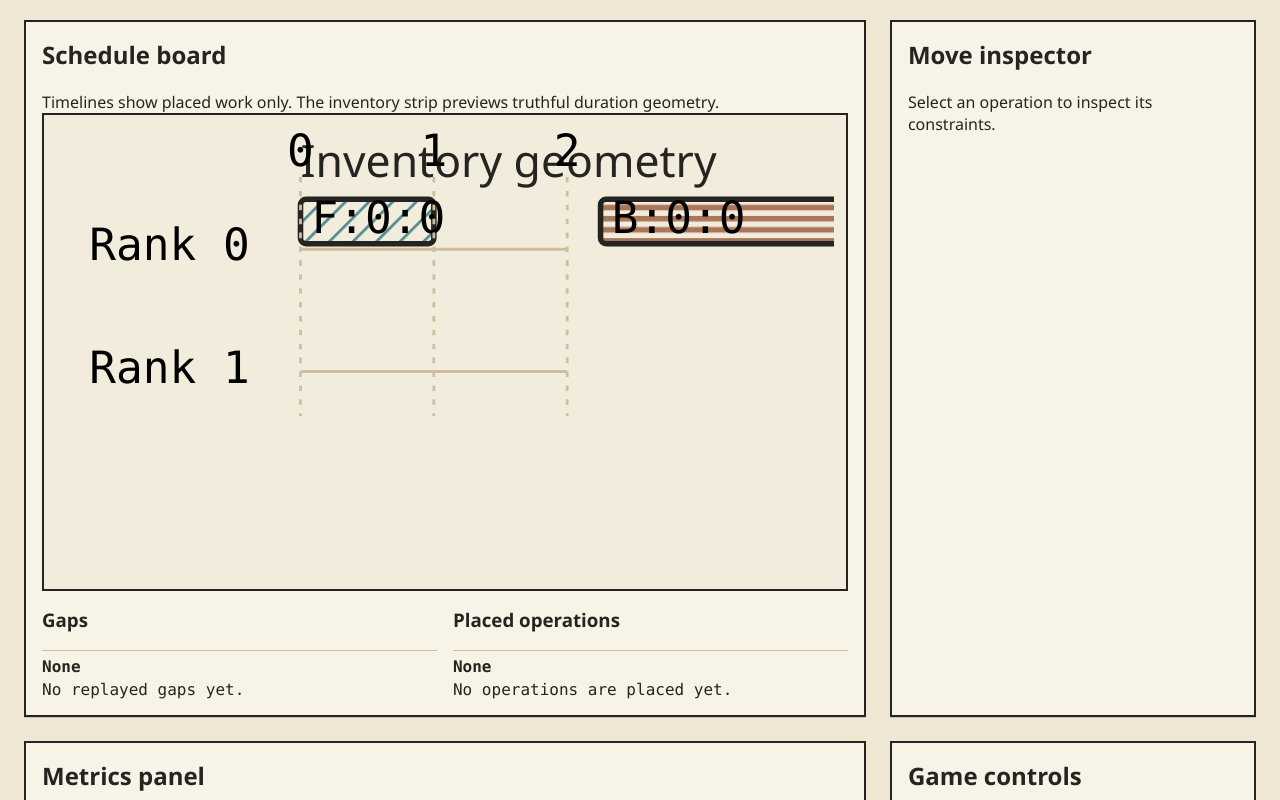
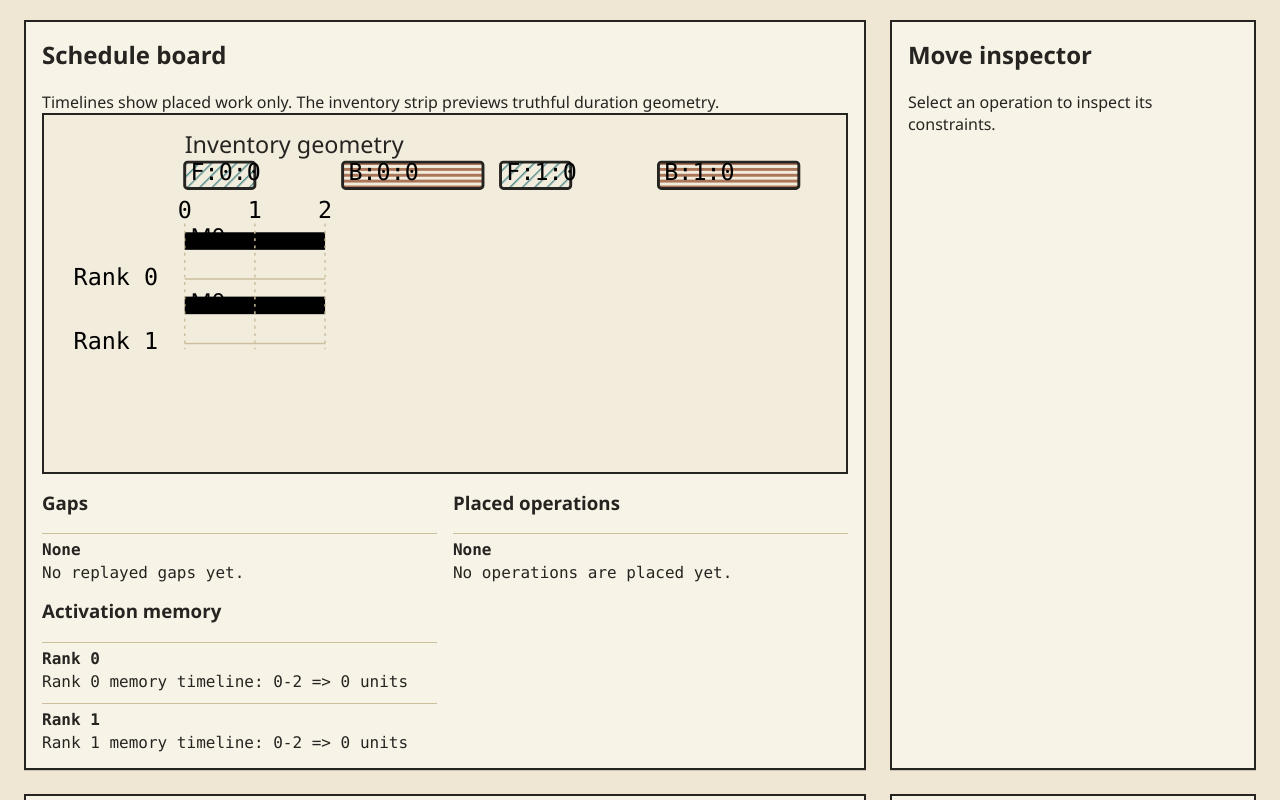
Before and after one commit to phi9t/sensei, a React (Vite) app: page / in a window 1280 px wide. Shown: the part 480-1280 px from the top of the page. Built offline with nearby package versions, Linux system fonts and the light colour scheme.

Commit message:
fix: make schedule board geometry truthful
Co-authored-by: TRAE CLI <traecli@bytedance.com>

```diff
--- a/src/components/OperationTray.tsx
+++ b/src/components/OperationTray.tsx
@@ -18,6 +18,12 @@ function visibleStateLabel(classification: MoveClassification): string {
     case 'completed':
       return 'Completed';
   }
+}
+
+function accessibleOperationLabel(classification: MoveClassification): string {
+  const { operation } = classification;
+  const tickLabel = operation.duration === 1 ? '1 tick' : `${operation.duration} ticks`;
+  return `Place ${formatOperationName(operation)}, ${tickLabel}, ${visibleStateLabel(classification)}`;
 }
 
 export function OperationTray({
@@ -46,9 +52,9 @@ export function OperationTray({
               data-kind={operation.kind}
               data-state={classification.status}
               data-selected={isSelected ? 'true' : 'false'}
-              aria-label={`Place ${formatOperationName(operation)}`}
+              aria-label={accessibleOperationLabel(classification)}
               aria-disabled={isBlocked ? 'true' : undefined}
-              aria-pressed={isSelected}
+              aria-current={isSelected ? 'true' : undefined}
               onClick={() => onActivate(operation.id)}
               style={
                 {
--- a/src/components/ScheduleBoard.tsx
+++ b/src/components/ScheduleBoard.tsx
@@ -1,22 +1,41 @@
 import type { Gap, Placement, ScheduleState } from '../engine/replay';
 import { formatOperationCode, formatOperationName } from '../app/useGame';
+import type { Operation, OperationId } from '../engine/types';
 
 export const CELL_WIDTH = 48;
+const RIGHT_PADDING = 24;
+const INVENTORY_TOP = 24;
+const INVENTORY_HEIGHT = 18;
+const INVENTORY_LABEL_Y = INVENTORY_TOP - 6;
+const INVENTORY_GAP = 12;
+const MEMORY_STRIP_HEIGHT = 12;
+const MEMORY_STRIP_GAP = 8;
 const ROW_HEIGHT = 44;
-const TOP_PADDING = 24;
+const TOP_PADDING = 72;
 const LEFT_PADDING = 88;
-const INVENTORY_ROW_Y = 18;
 
 interface ScheduleBoardProps {
   readonly schedule: ScheduleState;
-  readonly selectedOperationId: string | null;
+  readonly selectedOperationId: OperationId | null;
 }
 
 function kindPatternId(kind: 'F' | 'B'): string {
   return kind === 'F' ? 'pattern-forward' : 'pattern-backward';
 }
 
-function operationById(state: ScheduleState, operationId: string) {
+interface InventoryTile {
+  readonly operation: Operation;
+  readonly x: number;
+  readonly width: number;
+}
+
+interface MemorySegment {
+  readonly start: number;
+  readonly end: number;
+  readonly value: number;
+}
+
+function operationById(state: ScheduleState, operationId: OperationId) {
   const operation = state.operations.find((candidate) => candidate.id === operationId);
   if (!operation) {
     throw new Error(`Operation ${operationId} not found on board`);
@@ -39,22 +58,77 @@ function placementSummary(state: ScheduleState, placement: Placement): string {
   return `Rank ${placement.rank}, start ${placement.start}, end ${placement.end}, duration ${operation.duration}`;
 }
 
-function inventoryGeometry(state: ScheduleState) {
+function inventoryGeometry(state: ScheduleState): readonly InventoryTile[] {
   const placedIds = new Set(state.placements.map((placement) => placement.operationId));
   return state.operations
     .filter((operation) => !placedIds.has(operation.id))
     .map((operation, index) => ({
       operation,
-      x: index * (CELL_WIDTH * 2 + 12),
+      x: index * (CELL_WIDTH * 2 + INVENTORY_GAP),
       width: operation.duration * CELL_WIDTH,
     }));
 }
 
+function inventoryExtent(inventoryTiles: readonly InventoryTile[]): number {
+  const rightmost = inventoryTiles.reduce((max, tile) => Math.max(max, tile.x + tile.width), 0);
+  return LEFT_PADDING + rightmost + RIGHT_PADDING;
+}
+
+function timelineExtent(state: ScheduleState): number {
+  return LEFT_PADDING + maxEndTime(state) * CELL_WIDTH + RIGHT_PADDING;
+}
+
+function rankRowTop(rank: number): number {
+  return TOP_PADDING + rank * ROW_HEIGHT;
+}
+
+function memorySegmentsForRank(state: ScheduleState, rank: number): readonly MemorySegment[] {
+  const horizon = maxEndTime(state);
+  const events = state.placements
+    .filter((placement) => placement.rank === rank)
+    .map((placement) => {
+      const operation = operationById(state, placement.operationId);
+      return {
+        time: placement.end,
+        delta: operation.kind === 'F' ? 1 : -1,
+      };
+    })
+    .sort((left, right) => left.time - right.time || right.delta - left.delta);
+
+  const segments: MemorySegment[] = [];
+  let cursor = 0;
+  let value = 0;
+
+  for (const event of events) {
+    if (event.time > cursor) {
+      segments.push({ start: cursor, end: event.time, value });
+      cursor = event.time;
+    }
+    value += event.delta;
+  }
+
+  if (cursor < horizon) {
+    segments.push({ start: cursor, end: horizon, value });
+  }
+
+  if (segments.length === 0) {
+    segments.push({ start: 0, end: horizon, value: 0 });
+  }
+
+  return Object.freeze(segments);
+}
+
+function memoryTimelineText(segments: readonly MemorySegment[], rank: number): string {
+  return `Rank ${rank} memory timeline: ${segments
+    .map((segment) => `${segment.start}-${segment.end} => ${segment.value} units`)
+    .join('; ')}`;
+}
+
 export function ScheduleBoard({ schedule, selectedOperationId }: ScheduleBoardProps) {
+  const svgWidth = Math.max(timelineExtent(schedule), inventoryExtent(inventoryGeometry(schedule)));
+  const svgHeight = TOP_PADDING + schedule.config.rankCount * ROW_HEIGHT + 64;
+  const inventoryTiles = inventoryGeometry(schedule);
   const timelineEnd = maxEndTime(schedule);
-  const svgWidth = LEFT_PADDING + timelineEnd * CELL_WIDTH + 96;
-  const svgHeight = TOP_PADDING + schedule.config.rankCount * ROW_HEIGHT + 48;
-  const inventoryTiles = inventoryGeometry(schedule);
 
   return (
     <section className="panel board-panel" aria-labelledby="schedule-board-heading">
@@ -71,10 +145,12 @@ export function ScheduleBoard({ schedule, selectedOperationId }: ScheduleBoardPr
           className="schedule-board-svg"
           viewBox={`0 0 ${svgWidth} ${svgHeight}`}
           aria-labelledby="schedule-svg-title schedule-svg-desc"
+          role="img"
         >
           <title id="schedule-svg-title">Pipeline schedule board</title>
           <desc id="schedule-svg-desc">
-            Rank timelines, truthful duration tiles, and gaps for the current replayed attempt.
+            Rank timelines, truthful duration tiles, gaps, and activation memory strips for the
+            current replayed attempt.
           </desc>
           <defs>
             <pattern
@@ -93,7 +169,7 @@ export function ScheduleBoard({ schedule, selectedOperationId }: ScheduleBoardPr
           </defs>
 
           <g transform={`translate(${LEFT_PADDING} 0)`}>
-            <text x="0" y={INVENTORY_ROW_Y} className="board-caption">
+            <text x="0" y={INVENTORY_LABEL_Y} className="board-caption">
               Inventory geometry
             </text>
 
@@ -102,16 +178,16 @@ export function ScheduleBoard({ schedule, selectedOperationId }: ScheduleBoardPr
                 <rect
                   data-testid={`tile-${operation.id}`}
                   x={x}
-                  y={INVENTORY_ROW_Y + 8}
+                  y={INVENTORY_TOP}
                   width={width}
-                  height="16"
+                  height={INVENTORY_HEIGHT}
                   rx="2"
                   className="inventory-rect"
                   data-kind={operation.kind}
                   data-duration={operation.duration}
                   fill={`url(#${kindPatternId(operation.kind)})`}
                 />
-                <text x={x + 4} y={INVENTORY_ROW_Y + 20} className="inventory-label">
+                <text x={x + 4} y={INVENTORY_TOP + 12} className="inventory-label">
                   {formatOperationCode(operation)}
                 </text>
               </g>
@@ -119,17 +195,45 @@ export function ScheduleBoard({ schedule, selectedOperationId }: ScheduleBoardPr
           </g>
 
           {schedule.rankFrontiers.map((_, rank) => {
-            const y = TOP_PADDING + rank * ROW_HEIGHT;
+            const y = rankRowTop(rank);
+            const stripY = y;
+            const lineY = y + MEMORY_STRIP_HEIGHT + MEMORY_STRIP_GAP + 12;
             return (
               <g key={`rank-${rank}`}>
-                <text x="12" y={y + 24} className="rank-label">
+                <text x="12" y={lineY + 4} className="rank-label">
                   Rank {rank}
                 </text>
+                <g
+                  className="memory-strip"
+                  data-testid={`memory-strip-rank-${rank}`}
+                  transform={`translate(${LEFT_PADDING} 0)`}
+                >
+                  {memorySegmentsForRank(schedule, rank).map((segment, index) => (
+                    <g key={`memory-${rank}-${segment.start}-${segment.end}-${segment.value}`}>
+                      <rect
+                        data-testid={`memory-segment-rank-${rank}-${index}`}
+                        x={segment.start * CELL_WIDTH}
+                        y={stripY}
+                        width={(segment.end - segment.start) * CELL_WIDTH}
+                        height={MEMORY_STRIP_HEIGHT}
+                        className="memory-strip__segment"
+                        data-memory={segment.value}
+                      />
+                      <text
+                        x={segment.start * CELL_WIDTH + 4}
+                        y={stripY + 9}
+                        className="memory-strip__label"
+                      >
+                        M{segment.value}
+                      </text>
+                    </g>
+                  ))}
+                </g>
                 <line
                   x1={LEFT_PADDING}
                   x2={LEFT_PADDING + timelineEnd * CELL_WIDTH}
-                  y1={y + 20}
-                  y2={y + 20}
+                  y1={lineY}
+                  y2={lineY}
                   className="rank-line"
                 />
               </g>
@@ -156,7 +260,7 @@ export function ScheduleBoard({ schedule, selectedOperationId }: ScheduleBoardPr
             })}
 
             {schedule.gaps.map((gap) => {
-              const y = TOP_PADDING + gap.rank * ROW_HEIGHT + 8;
+              const y = rankRowTop(gap.rank) + MEMORY_STRIP_HEIGHT + MEMORY_STRIP_GAP;
               const x = gap.start * CELL_WIDTH;
               const width = (gap.end - gap.start) * CELL_WIDTH;
               return (
@@ -180,14 +284,14 @@ export function ScheduleBoard({ schedule, selectedOperationId }: ScheduleBoardPr
               const operation = operationById(schedule, placement.operationId);
               const width = operation.duration * CELL_WIDTH;
               const x = placement.start * CELL_WIDTH;
-              const y = TOP_PADDING + placement.rank * ROW_HEIGHT + 8;
+              const y = rankRowTop(placement.rank) + MEMORY_STRIP_HEIGHT + MEMORY_STRIP_GAP;
               const isSelected = selectedOperationId === placement.operationId;
 
               return (
                 <g key={placement.operationId}>
                   <title>{`${formatOperationName(operation)} on rank ${placement.rank} from ${placement.start} to ${placement.end}`}</title>
                   <rect
-                    data-testid={`tile-${operation.id}`}
+                    data-testid={`rank-tile-${operation.id}`}
                     x={x}
                     y={y}
                     width={width}
@@ -254,6 +358,21 @@ export function ScheduleBoard({ schedule, selectedOperationId }: ScheduleBoardPr
             )}
           </dl>
         </div>
+
+        <div>
+          <h3 className="board-subheading">Activation memory</h3>
+          <dl className="board-list">
+            {Array.from({ length: schedule.config.rankCount }, (_, rank) => {
+              const segments = memorySegmentsForRank(schedule, rank);
+              return (
+                <div key={`memory-detail-${rank}`}>
+                  <dt>Rank {rank}</dt>
+                  <dd>{memoryTimelineText(segments, rank)}</dd>
+                </div>
+              );
+            })}
+          </dl>
+        </div>
       </div>
     </section>
   );
```
Also changed, not shown: src/app/App.tsx (+2 -10 lines), src/components/MetricsPanel.tsx (+7 -7 lines), 2 other files (tests, documents, lock files or other folders).
